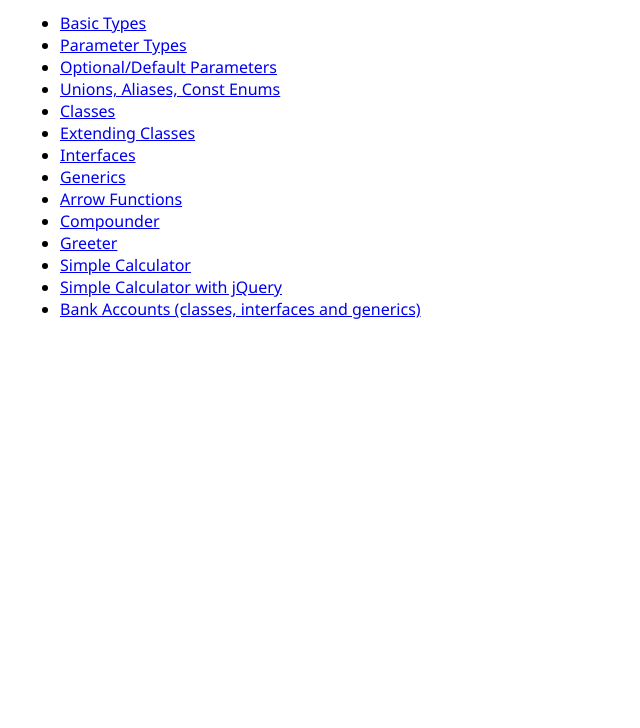
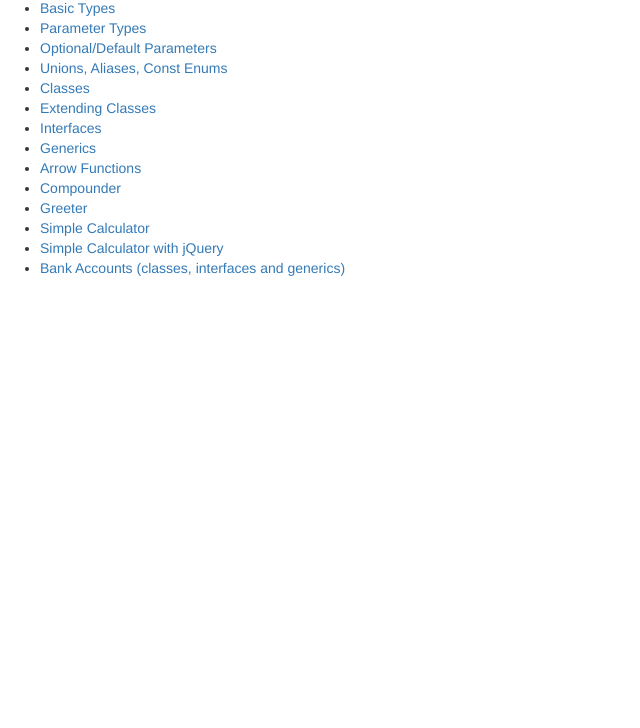
Before and after one commit to DanWahlin/TypeScriptDemos, a website: page index.html in a window 1280 px wide. Shown: the part 72-800 px from the top of the page, without its empty margins (0-640 px from the left). Drawn offline with nearby package versions, Linux system fonts and the light colour scheme; files that its build step writes are made by us from their sources.

Commit message:
Added bootstrap to index.html at root.

```diff
--- a/index.html
+++ b/index.html
@@ -2,7 +2,7 @@
 <head>
     <meta charset="utf-8" />
     <title>TypeScript Demos</title>
-    <link rel="stylesheet" href="basic-types/styles/app.css" type="text/css" />
+    <link rel="stylesheet" href="//maxcdn.bootstrapcdn.com/bootstrap/3.3.6/css/bootstrap.min.css" type="text/css" />
 </head>
 <body>
     <h1>TypeScript Examples</h1>
```
